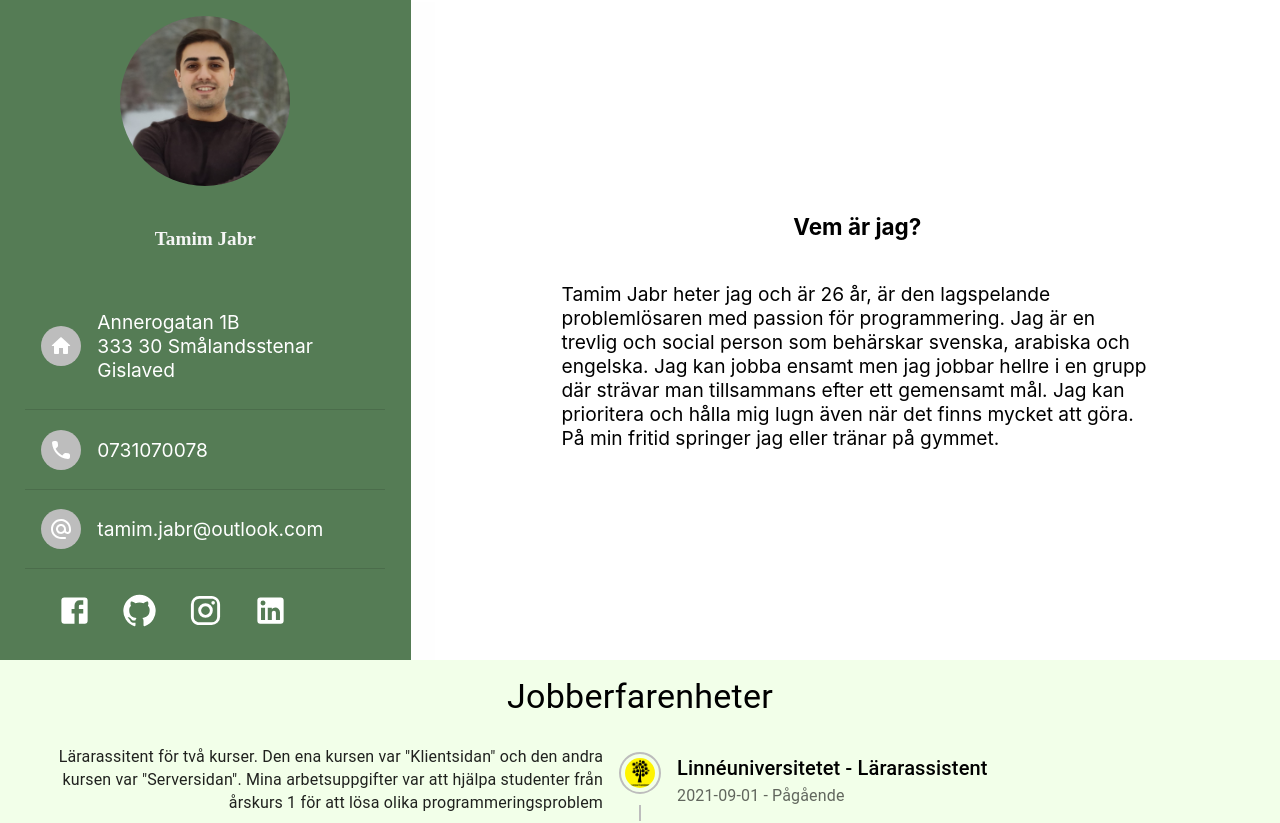
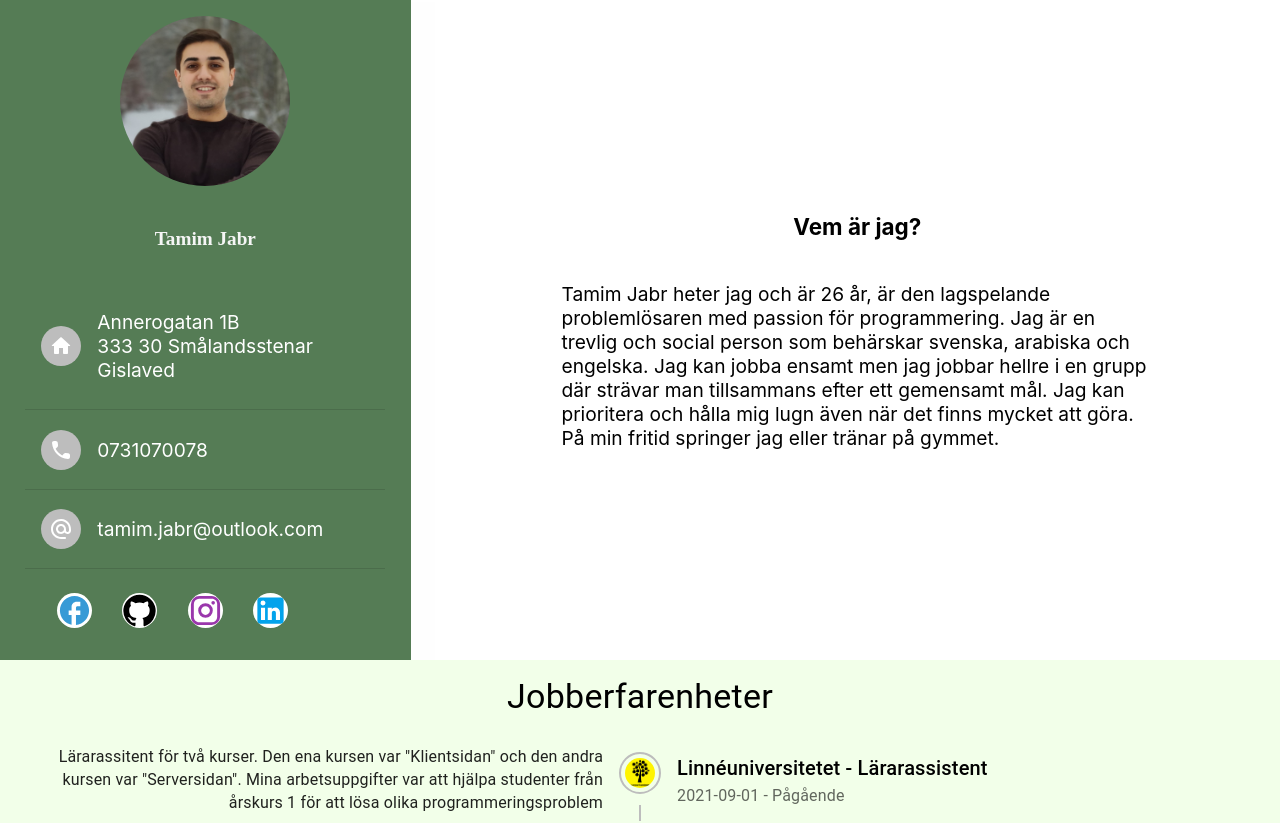
Before and after one commit to Tamimjabr/my-cv-react, a React (Create React App) app: page / in a window 1280 px wide. Shown: the top 823 px of the page. Built offline with nearby package versions, Linux system fonts and the light colour scheme; a web font is replaced by a local one.

Commit message:
style the icons

```diff
--- a/src/components/SocialMediaIcons.tsx
+++ b/src/components/SocialMediaIcons.tsx
@@ -1,5 +1,5 @@
 import { FC } from 'react';
-import FacebookIcon from '@mui/icons-material/Facebook';
+import FacebookRoundedIcon from '@mui/icons-material/FacebookRounded';
 import GitHubIcon from '@mui/icons-material/GitHub';
 import InstagramIcon from '@mui/icons-material/Instagram';
 import LinkedInIcon from '@mui/icons-material/LinkedIn';
@@ -14,6 +14,21 @@ const StyledDiv = styled('div')`
   display: flex;
   justify-content: space-around;
   align-items: center;
+  & > svg {
+    background-color:white;
+    border-radius: 50%;
+    transition: all 0.5s ease-in-out;
+    &:hover {
+      background-color: white;
+      border-radius: 50%;
+      transform: scale(1.5);
+      transform-origin: center;
+      transition-duration: 1s;
+      -webkit-box-shadow: 0px 0px 49px -4px #ffffff;
+      -moz-box-shadow: 0px 0px 49px -4px #ffffff;
+      box-shadow: 0px 0px 49px -4px #ffffff;
+    }
+  }
 `
 
 interface Props {
@@ -23,10 +38,10 @@ interface Props {
 const SocialMediaIcons: FC<Props> = ({ fontSize = 'large' }) => {
   return (
     <StyledDiv >
-      <FacebookIcon fontSize={fontSize} />
-      <GitHubIcon fontSize={fontSize} />
-      <InstagramIcon fontSize={fontSize} />
-      <LinkedInIcon fontSize={fontSize} />
+      <FacebookRoundedIcon fontSize={fontSize} sx={{ color: '#379ad6' }} />
+      <GitHubIcon fontSize={fontSize} sx={{ color: 'black' }} />
+      <InstagramIcon fontSize={fontSize} sx={{ color: '#9a37ac' }} />
+      <LinkedInIcon fontSize={fontSize} sx={{ color: '#03a3ec' }} />
     </StyledDiv>
   )
 };
```
